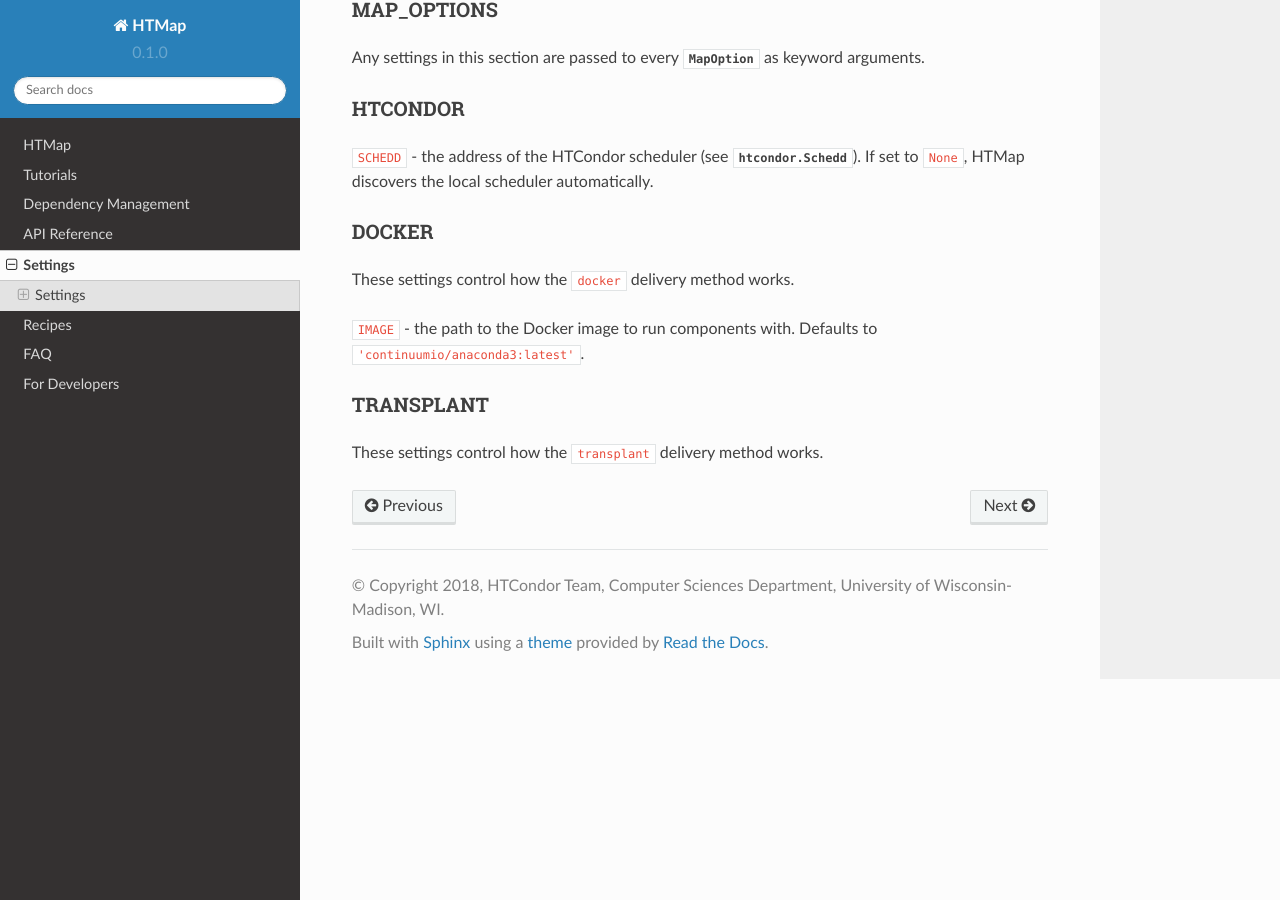
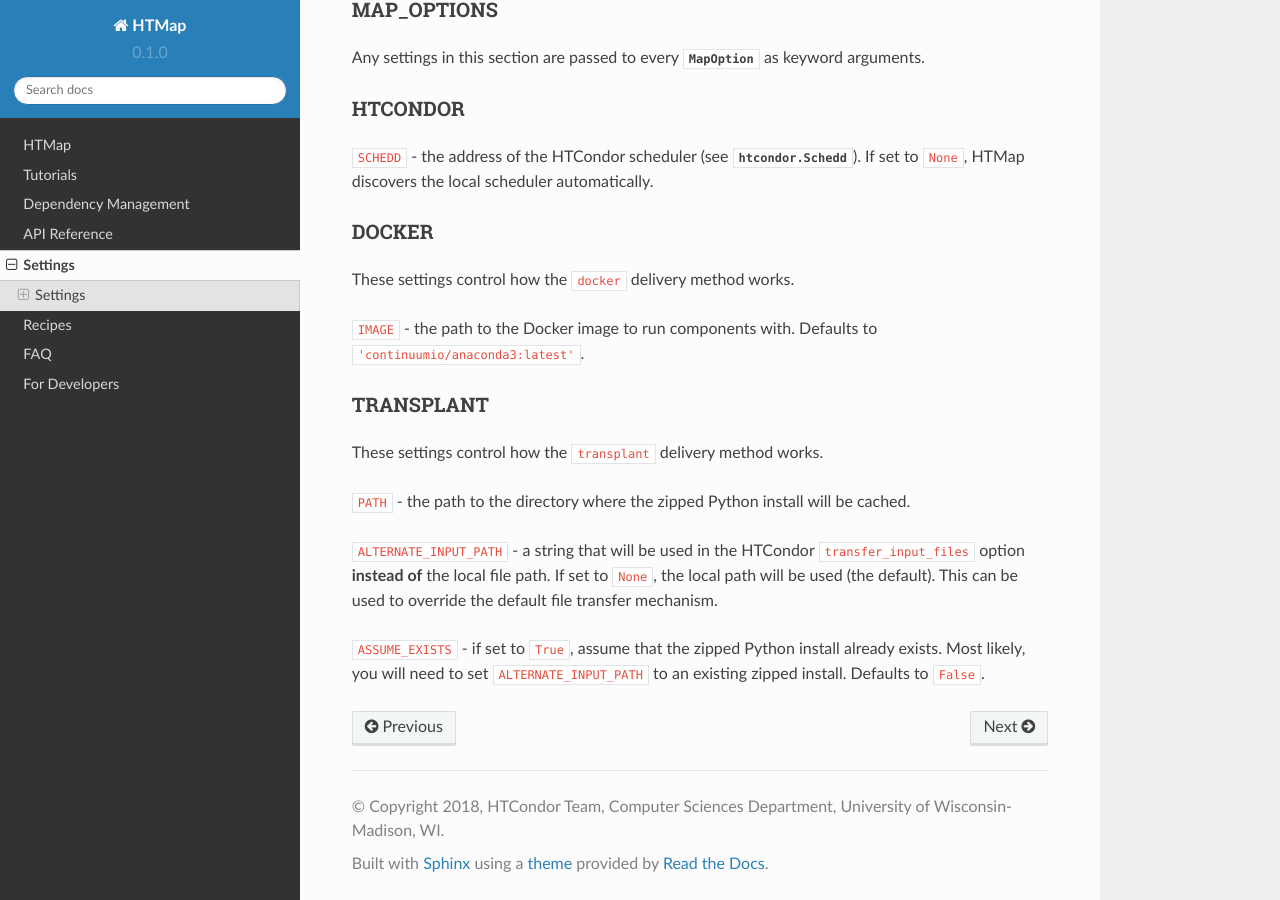
Before and after one commit to htcondor/htmap, a Sphinx documentation site: the page built from docs/source/settings.rst, in a window 1280 px wide and 900 px high, scrolled down 1153 px. Built offline with Sphinx 7.4.7 and the Read the Docs theme 2.0.0, drawn with Linux system fonts in a browser that asks for light colours; the version number is read from the project's files by our own code.

Commit message:
resolves #34

```diff
--- a/docs/source/settings.rst
+++ b/docs/source/settings.rst
@@ -52,6 +52,7 @@ If not given, defaults to ``~/.htmap``.
 ``DELIVERY_METHOD`` - the name of the delivery method to use.
 The different delivery methods are discussed in :ref:`dependency-management`.
 
+
 MAP_OPTIONS
 +++++++++++
 
@@ -73,7 +74,18 @@ These settings control how the ``docker`` delivery method works.
 ``IMAGE`` - the path to the Docker image to run components with.
 Defaults to ``'continuumio/anaconda3:latest'``.
 
+
 TRANSPLANT
 ++++++++++
 
 These settings control how the ``transplant`` delivery method works.
+
+``PATH`` - the path to the directory where the zipped Python install will be cached.
+
+``ALTERNATE_INPUT_PATH`` - a string that will be used in the HTCondor ``transfer_input_files`` option **instead of** the local file path.
+If set to ``None``, the local path will be used (the default).
+This can be used to override the default file transfer mechanism.
+
+``ASSUME_EXISTS`` - if set to ``True``, assume that the zipped Python install already exists.
+Most likely, you will need to set ``ALTERNATE_INPUT_PATH`` to an existing zipped install.
+Defaults to ``False``.
--- a/requirements_docs.txt
+++ b/requirements_docs.txt
@@ -3,3 +3,4 @@
 sphinx
 sphinx_rtd_theme
 sphinx_autodoc_typehints
+pygments-github-lexers
```
Also changed, not shown: 2 other files.
